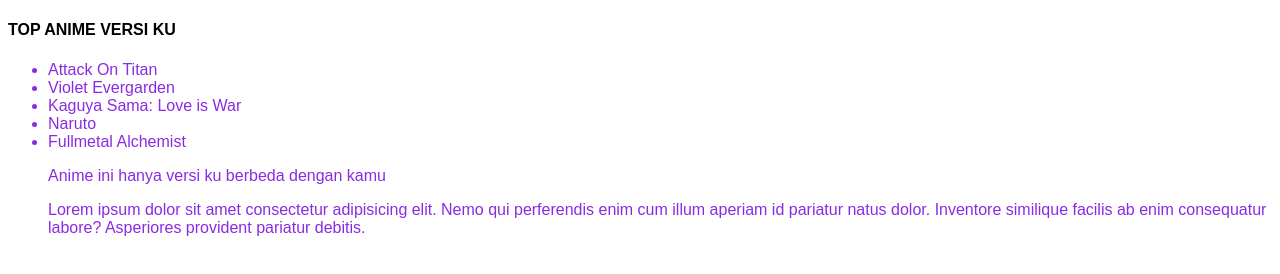
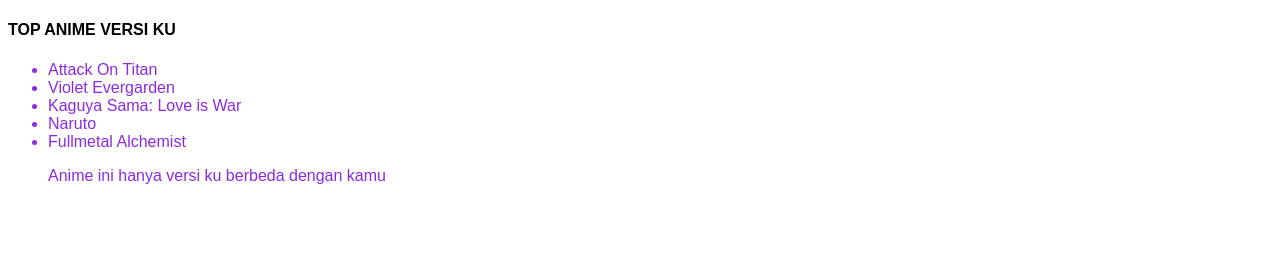
Before and after one commit to wibihanif/latihan-git, a plain HTML site: page topanime.html in a window 1280 px wide. Drawn offline with Linux system fonts and the light colour scheme.

Commit message:
menghapus paragraf topanime

```diff
--- a/topanime.html
+++ b/topanime.html
@@ -16,7 +16,6 @@
         <li>Naruto</li>
         <li>Fullmetal Alchemist</li>
         <p>Anime ini hanya versi ku berbeda dengan kamu</p>
-        <p>Lorem ipsum dolor sit amet consectetur adipisicing elit. Nemo qui perferendis enim cum illum aperiam id pariatur natus dolor. Inventore similique facilis ab enim consequatur labore? Asperiores provident pariatur debitis.</p>
     </ul>
 </body>
 </html>
```
